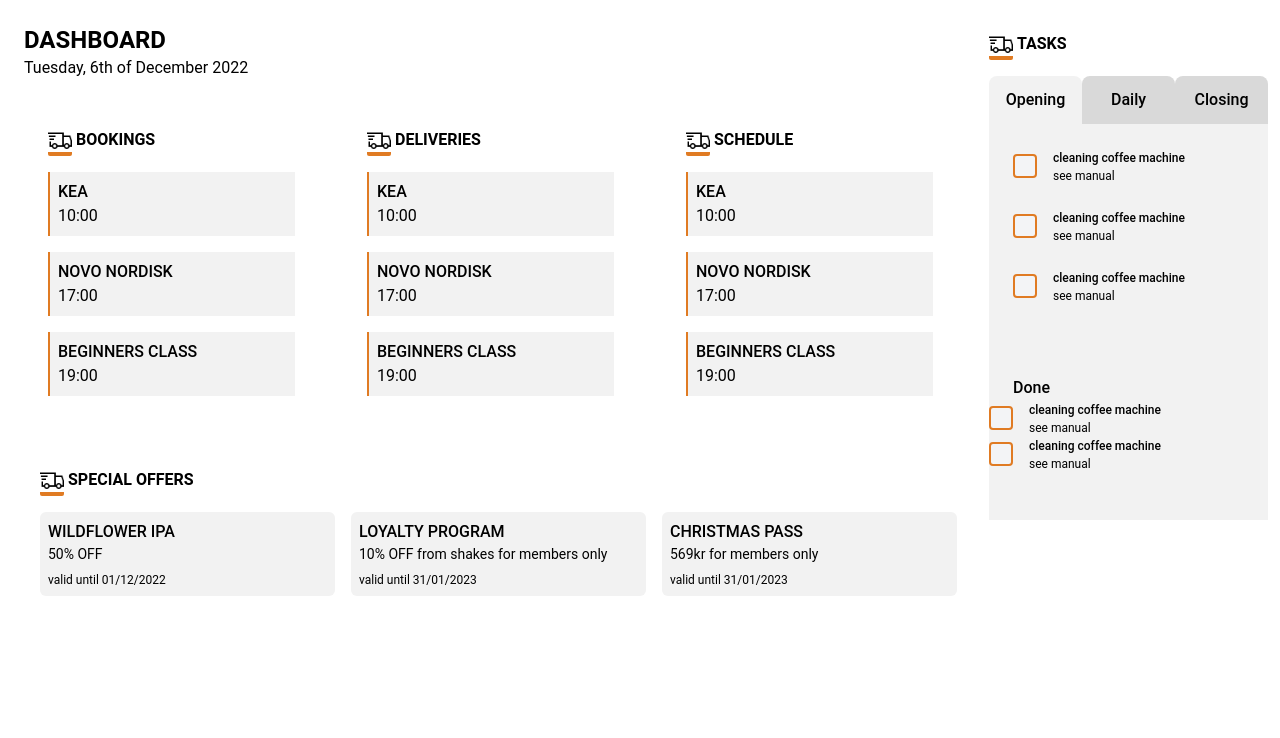
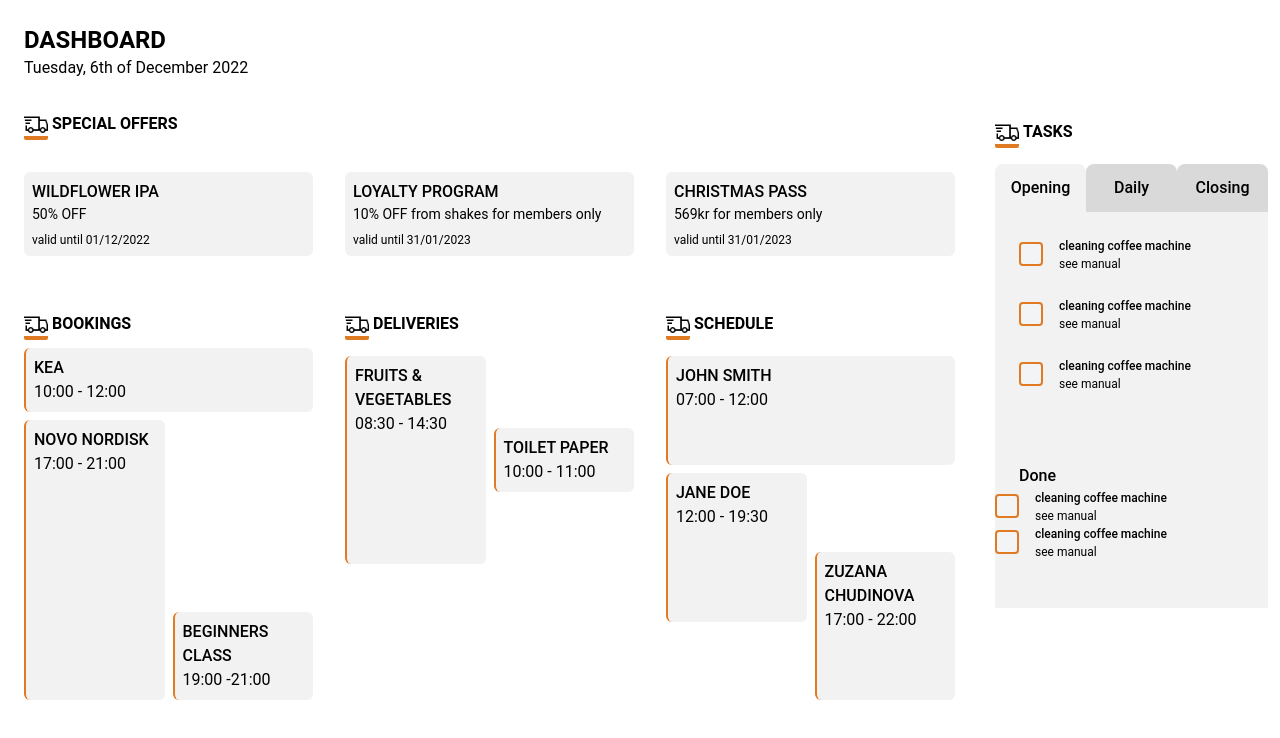
Before and after one commit to zuzik772/4th_semester_final_project, a React (Create React App) app: page /dashboard in a window 1280 px wide. Shown: the top 738 px of the page. Built offline with nearby package versions, Linux system fonts and the light colour scheme.

Commit message:
dashboard new layout

```diff
--- a/src/components/CardItem.jsx
+++ b/src/components/CardItem.jsx
@@ -1,6 +1,6 @@
 export default function CardItem(props) {
   return (
-    <div className="flex flex-col bg-light p-2  border-l-2  border-l-accent rounded-none">
+    <div className="flex flex-col bg-light p-2  border-l-2  border-l-accent w-full h-full rounded-md">
       <h4 className="uppercase font-medium">{props.title}</h4>
       <span>{props.time}</span>
     </div>
--- a/src/pages/Dashboard.jsx
+++ b/src/pages/Dashboard.jsx
@@ -1,51 +1,18 @@
 import MainTitle from "../components/MainTitle";
-import Cards from "../components/Cards";
+import CardItem from "../components/CardItem";
 import Tasks from "../components/Tasks";
 import deliveries from "../img/deliveries.png";
 import SpecialOfferItem from "../components/SpecialOfferItem";
 import DashboardCardHeadline from "../components/DashboardCardHeadline";
 export default function Dashboard() {
   return (
-    <main className="p-0 sm:p-6 sm:pr-1 block lg:grid grid-cols-4 gap-6 w-full h-fit">
+    <main className="p-0 sm:p-6 sm:pr-1 block lg:grid grid-cols-4 gap-4 xl:gap-8 w-full h-fit">
       <div className="col-span-3">
         <MainTitle title="Dashboard" />
         <span className="p-2 sm:p-0">Tuesday, 6th of December 2022</span>
       </div>
-      <div className="min-w-fit row-span-4 p-0 sm:p-2 mb-5 lg:mb-0">
-        <DashboardCardHeadline
-          title="Tasks"
-          iconSource={deliveries}
-          iconDescription="deliveries icon"
-        />
-        <Tasks />
-      </div>
-      <div className="flex flex-col gap-4 h-fit p-2 sm:p-6 mb-5 lg:mb-0">
-        <DashboardCardHeadline
-          title="Bookings"
-          iconSource={deliveries}
-          iconDescription="deliveries icon"
-        />
-        <Cards />
-      </div>
-      <div className="flex flex-col gap-4 h-fit p-2 sm:p-6 mb-5 lg:mb-0">
-        <DashboardCardHeadline
-          title="Deliveries"
-          iconSource={deliveries}
-          iconDescription="deliveries icon"
-        />
-        <Cards />
-      </div>
-      <div className="flex flex-col gap-4 h-fit p-2 sm:p-6 mb-5 lg:mb-0">
-        <DashboardCardHeadline
-          title="Schedule"
-          iconSource={deliveries}
-          iconDescription="deliveries icon"
-        />
-        <Cards />
-      </div>
-
       {/* special offers */}
-      <div className="col-span-3 grid grid-cols-3 gap-4 h-fit py-6 pl-4 mb-5 lg:mb-0">
+      <div className="col-span-3 grid grid-cols-3 gap-4 md:gap-8 h-fit pb-6 lg:mb-0">
         <div className="col-span-3">
           <DashboardCardHeadline
             title="Special offers"
@@ -69,6 +36,63 @@ export default function Dashboard() {
           expiration={"valid until 31/01/2023"}
         />
       </div>
+      <div className="min-w-fit row-span-4 p-0 sm:p-2 mb-5 lg:mb-0">
+        <DashboardCardHeadline
+          title="Tasks"
+          iconSource={deliveries}
+          iconDescription="deliveries icon"
+        />
+        <Tasks />
+      </div>
+      <div className="flex flex-col gap-2 h-fit mb-5 lg:mb-0">
+        <DashboardCardHeadline
+          title="Bookings"
+          iconSource={deliveries}
+          iconDescription="deliveries icon"
+        />
+        <CardItem title="Kea" time="10:00 - 12:00" />
+        <div className="grid gap-2 grid-cols-2 grid-rows-3">
+          <div className="row-start-1 row-span-3">
+            <CardItem title="Novo Nordisk" time="17:00 - 21:00" />
+          </div>
+          <div className="row-start-3">
+            <CardItem title="Beginners class" time="19:00 -21:00" />
+          </div>
+        </div>
+      </div>
+      <div className="flex flex-col gap-4 mb-5 lg:mb-0">
+        <DashboardCardHeadline
+          title="Deliveries"
+          iconSource={deliveries}
+          iconDescription="deliveries icon"
+        />
+        <div className="grid gap-2 grid-cols-2 grid-rows-3">
+          <div className="row-start-1 row-span-3">
+            <CardItem title="Fruits & vegetables" time="08:30 - 14:30" />
+          </div>
+          <div className="row-start-2">
+            <CardItem title="Toilet paper" time="10:00 - 11:00" />
+          </div>
+        </div>
+      </div>
+      <div className="flex flex-col gap-4 h-full mb-5 lg:mb-0">
+        <DashboardCardHeadline
+          title="Schedule"
+          iconSource={deliveries}
+          iconDescription="deliveries icon"
+        />
+        <div className="grid gap-2 grid-cols-2 grid-rows-9 h-full">
+          <div className="col-start-1 col-span-2 row-start-1 row-span-3">
+            <CardItem title="John Smith" time="07:00 - 12:00" />
+          </div>
+          <div className="col-start-1 row-start-4 row-span-4 ">
+            <CardItem title="Jane Doe" time="12:00 - 19:30" />
+          </div>
+          <div className="col-start-2 row-start-6 row-span-4 ">
+            <CardItem title="Zuzana Chudinova" time="17:00 - 22:00" />
+          </div>
+        </div>
+      </div>
     </main>
   );
 }
```
